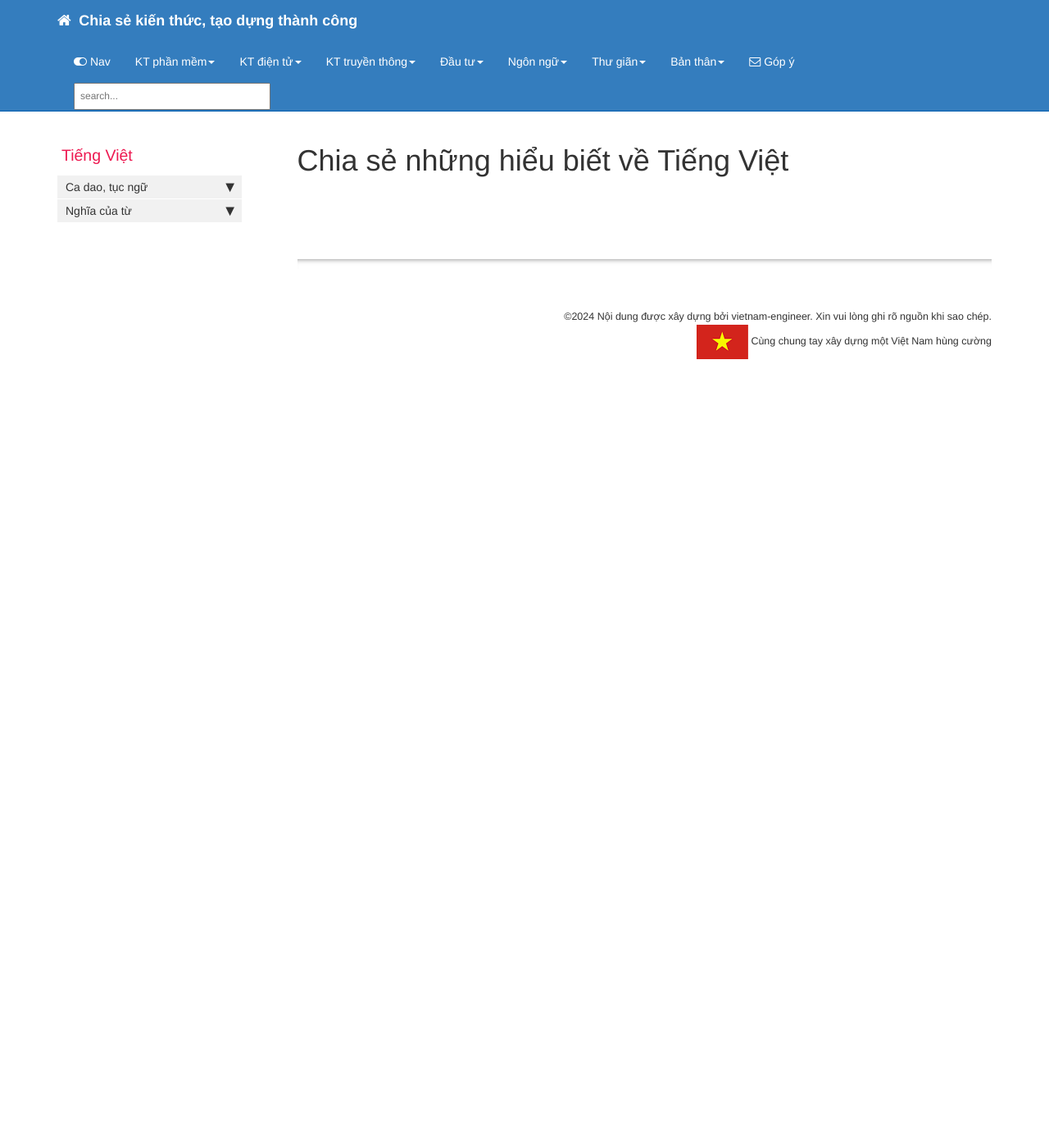
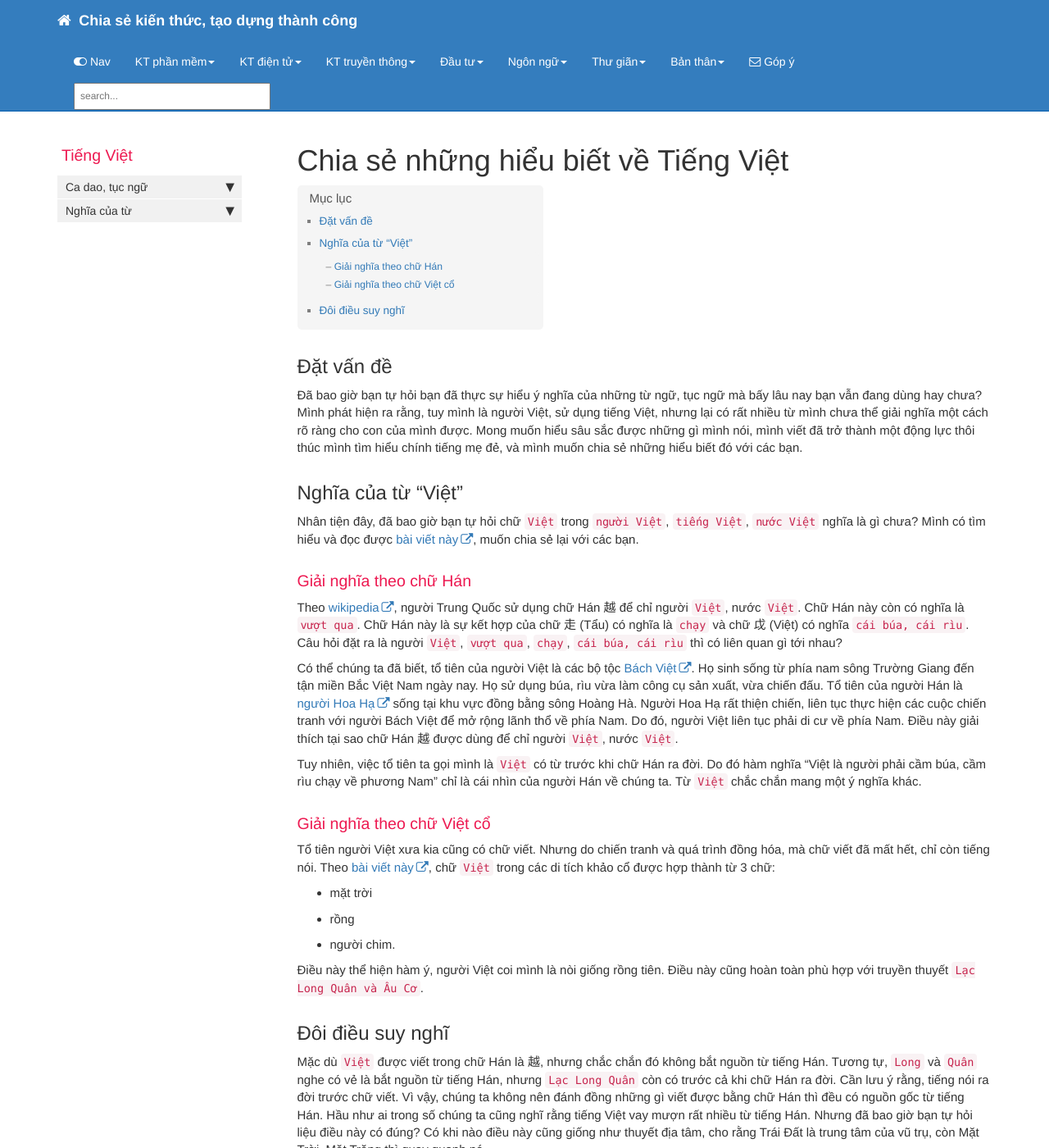
Before and after one commit to vietnam-engineer/vietnam-engineer.github.io, a Jekyll site: the page built from pages/ngon_ngu/tieng_viet/tieng_viet.md, in a window 1280 px wide and 1400 px high. Shown: the whole window at 82% size. Built offline with Jekyll 4.4.1, drawn with Linux system fonts in a browser that asks for light colours; comment, search, counter and statistics services are not loaded; some of the changed text lies outside the part shown.

Commit message:
Update: chia se nhung hieu biet ve tieng Viet (#5)

```diff
--- a/pages/ngon_ngu/tieng_viet/tieng_viet.md
+++ b/pages/ngon_ngu/tieng_viet/tieng_viet.md
@@ -4,3 +4,37 @@ sidebar: tieng_viet_sidebar
 permalink: tieng_viet.html
 folder: tieng_viet
 ---
+
+## Đặt vấn đề
+
+Đã bao giờ bạn tự hỏi bạn đã thực sự hiểu ý nghĩa của những từ ngữ, tục ngữ mà bấy lâu nay bạn vẫn đang dùng hay chưa?
+Mình phát hiện ra rằng, tuy mình là người Việt, sử dụng tiếng Việt, nhưng lại có rất nhiều từ mình chưa thể giải nghĩa một cách rõ ràng cho con của mình được.
+Mong muốn hiểu sâu sắc được những gì mình nói, mình viết đã trở thành một động lực thôi thúc mình tìm hiểu chính tiếng mẹ đẻ, và mình muốn chia sẻ những hiểu biết đó với các bạn.
+
+## Nghĩa của từ "Việt"
+
+Nhân tiện đây, đã bao giờ bạn tự hỏi chữ `Việt` trong `người Việt`, `tiếng Việt`, `nước Việt` nghĩa là gì chưa? Mình có tìm hiểu và đọc được [bài viết này](https://trithucvn2.net/van-hoa/chu-viet-cua-dan-toc-viet-co-ham-nghia-gi.html), muốn chia sẻ lại với các bạn.
+
+### Giải nghĩa theo chữ Hán
+
+Theo [wikipedia](https://vi.wikipedia.org/wiki/Vi%E1%BB%87t), người Trung Quốc sử dụng chữ Hán 越 để chỉ người `Việt`, nước `Việt`. Chữ Hán này còn có nghĩa là `vượt qua`. Chữ Hán này là sự kết hợp của chữ 走 (Tẩu) có nghĩa là `chạy` và chữ 戉 (Việt) có nghĩa `cái búa, cái rìu`. Câu hỏi đặt ra là người `Việt`, `vượt qua`, `chạy`, `cái búa, cái rìu` thì có liên quan gì tới nhau?
+
+Có thể chúng ta đã biết, tổ tiên của người Việt là các bộ tộc [Bách Việt](https://vi.wikipedia.org/wiki/B%C3%A1ch_Vi%E1%BB%87t). Họ sinh sống từ phía nam sông Trường Giang đến tận miền Bắc Việt Nam ngày nay. Họ sử dụng búa, rìu vừa làm công cụ sản xuất, vừa chiến đấu. Tổ tiên của người Hán là [người Hoa Hạ](https://vi.wikipedia.org/wiki/Hoa_H%E1%BA%A1) sống tại khu vực đồng bằng sông Hoàng Hà. Người Hoa Hạ rất thiện chiến, liên tục thực hiện các cuộc chiến tranh với người Bách Việt để mở rộng lãnh thổ về phía Nam. Do đó, người Việt liên tục phải di cư về phía Nam. Điều này giải thích tại sao chữ Hán 越 được dùng để chỉ người `Việt`, nước `Việt`.
+
+Tuy nhiên, việc tổ tiên ta gọi mình là `Việt` có từ trước khi chữ Hán ra đời. Do đó hàm nghĩa "Việt là người phải cầm búa, cầm rìu chạy về phương Nam" chỉ là cái nhìn của người Hán về chúng ta. Từ `Việt` chắc chắn mang một ý nghĩa khác.
+
+### Giải nghĩa theo chữ Việt cổ
+
+Tổ tiên người Việt xưa kia cũng có chữ viết. Nhưng do chiến tranh và quá trình đồng hóa, mà chữ viết đã mất hết, chỉ còn tiếng nói. Theo [bài viết này](https://trithucvn2.net/van-hoa/chu-viet-cua-dan-toc-viet-co-ham-nghia-gi.html), chữ `Việt` trong các di tích khảo cổ được hợp thành từ 3 chữ:
+- mặt trời
+- rồng
+- người chim.
+
+Điều này thể hiện hàm ý, người Việt coi mình là nòi giống rồng tiên. Điều này cũng hoàn toàn phù hợp với truyền thuyết `Lạc Long Quân và Âu Cơ`.
+
+## Đôi điều suy nghĩ
+
+Mặc dù `Việt` được viết trong chữ Hán là 越, nhưng chắc chắn đó không bắt nguồn từ tiếng Hán. Tương tự, `Long` và `Quân` nghe có vẻ là bắt nguồn từ tiếng Hán, nhưng `Lạc Long Quân` còn có trước cả khi chữ Hán ra đời.
+Cần lưu ý rằng, tiếng nói ra đời trước chữ viết. Vì vậy, chúng ta không nên đánh đồng những gì viết được bằng chữ Hán thì đều có nguồn gốc từ tiếng Hán. Hầu như ai trong số chúng ta cũng nghĩ rằng tiếng Việt vay mượn rất nhiều từ tiếng Hán. Nhưng đã bao giờ bạn tự hỏi liệu điều này có đúng? Có khi nào điều này cũng giống như thuyết địa tâm, cho rằng Trái Đất là trung tâm của vũ trụ, còn Mặt Trời, Mặt Trăng thì quay quanh nó.
+
+Trong lịch sử, kẻ mạnh đánh kẻ yếu và sẽ giành được chiến thắng cũng như lãnh thổ. Văn hóa cũng thế. Ngay cả khi một đất nước thua trong chiến tranh và chịu sự cai trị của ngoại bang, nhưng nếu đất nước đó có một nền văn hóa đủ mạnh thì sẽ không thể bị đồng hóa và mất đi, thậm chí còn đồng hóa ngược những kẻ cai trị. Triều Nguyên và triều Thanh tại Trung Quốc là các ví dụ. Ngay cả Việt Nam chúng ta cũng vậy. Tại sao người Việt vẫn tồn tại sau nghìn năm bắc thuộc? Tại sao tiếng Việt vẫn trường tồn, dù cho chữ viết đã bị mất đi. Đó chỉ có thể là vì người Việt cổ đã sở hữu một nền văn hóa mạnh. Vì thế, tôi không đồng tình với quan điểm cho rằng phần lớn tiếng Việt là mượn từ tiếng Hán. Tôi nghiêng về quan điểm tiếng Việt và tiếng Hán giao lưu với nhau. Tiếng Việt mượn tiếng Hán, và tiếng Hán cũng mượn tiếng Việt. Thậm chí, chữ Hán cũng có thể chỉ là phiên bản cải tiến của chữ Việt cổ mà thôi.
```
